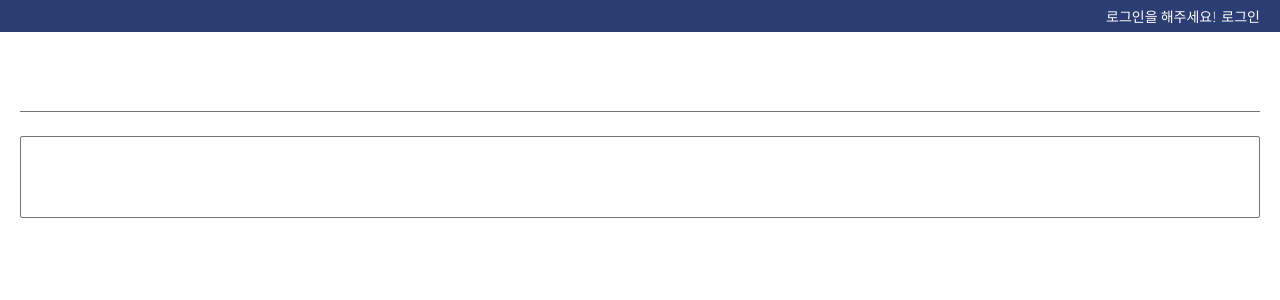
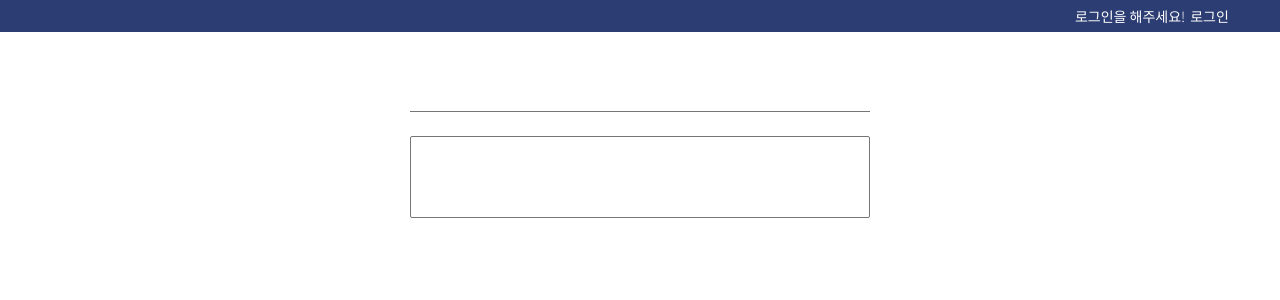
Before and after one commit to xivnick/DCrew, a Django app: page /base/ in a window 1280 px wide. Shown: the top 300 px of the page. Run offline with Django 3.2, Linux system fonts and the light colour scheme; parts of the project's set-up code (start-up, migrations or seed data) failed here and were passed over.

Commit message:
넓은 화면 임시 UI 적용

```diff
--- a/base/static/base/css/base.css
+++ b/base/static/base/css/base.css
@@ -54,26 +54,31 @@ body {
 
 /* header css */
 header #header-back {
-  height: 32px; }
-header #user-button-wrapper {
+  height: 32px;
+  padding: 0 20px; }
+  @media all and (min-width: 500px) {
+    header #header-back {
+      padding: 0 4%; } }
+  header #header-back #user-button-wrapper {
     font-size: 14px;
     line-height: 32px;
-  float: right;
-  margin-right: 20px; }
-  header #user-button-wrapper .text-button {
+    float: right; }
+    header #header-back #user-button-wrapper .text-button {
       margin-left: 5px;
       color: white; }
-header #nav {
+  header #header-back #nav {
     font-size: 14px;
     line-height: 32px;
-  float: left;
-  margin-left: 20px; }
-  header #nav a {
+    float: left; }
+    header #header-back #nav a {
       color: white; }
 
 /* body css */
 #body-wrapper {
   padding: 30px 20px 20px; }
+  @media all and (min-width: 500px) {
+    #body-wrapper {
+      padding: 30px calc(50% - 230px) 20px; } }
   #body-wrapper #top-wrapper {
     height: 50px;
     font-size: 24px;
--- a/base/templates/base/base.html
+++ b/base/templates/base/base.html
@@ -1,6 +1,6 @@
 {% load static %}
 
-{% with ver='1.0.4' %}
+{% with ver='1.0.5' %}
 
 <!DOCTYPE HTML>
 <html>
```
Also changed, not shown: 1 other file. Lines whose indentation alone changed are shown as unchanged.
